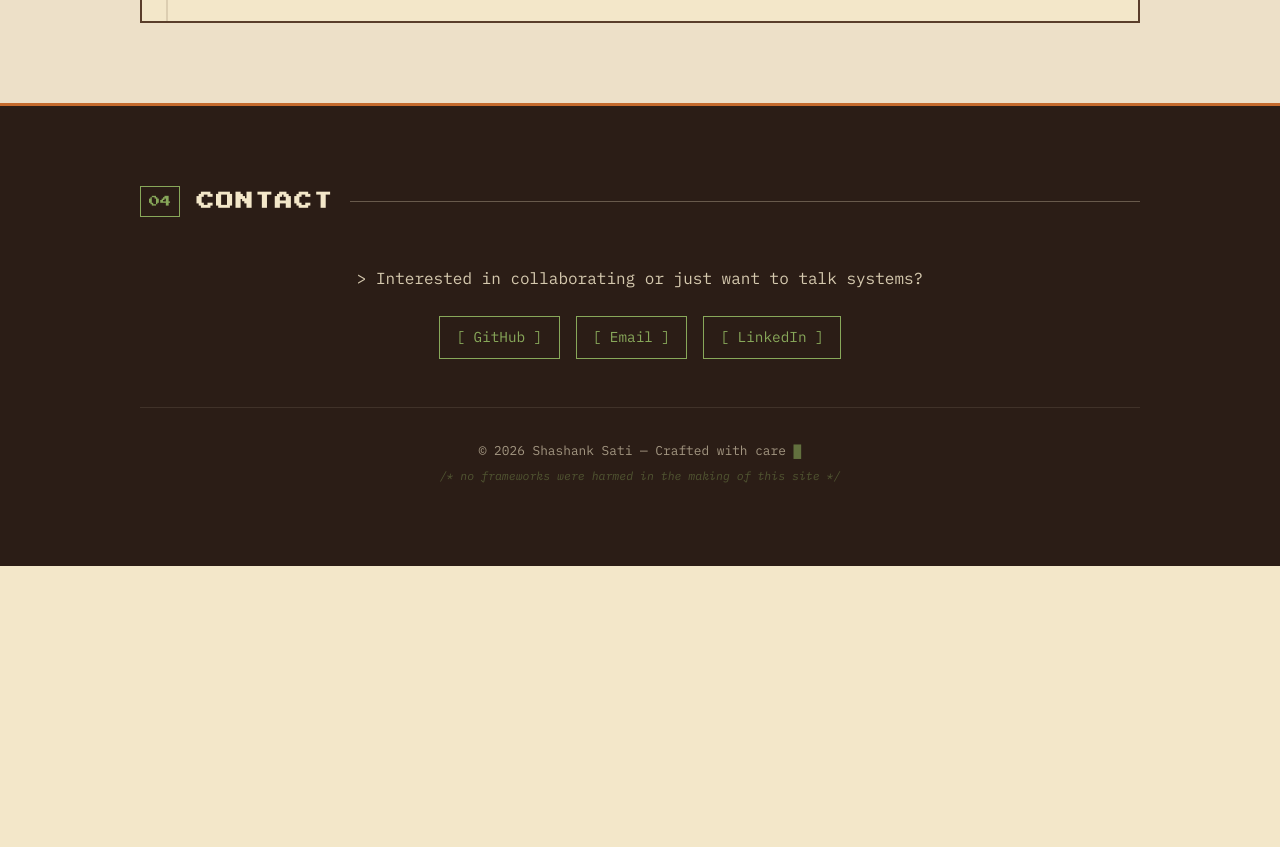
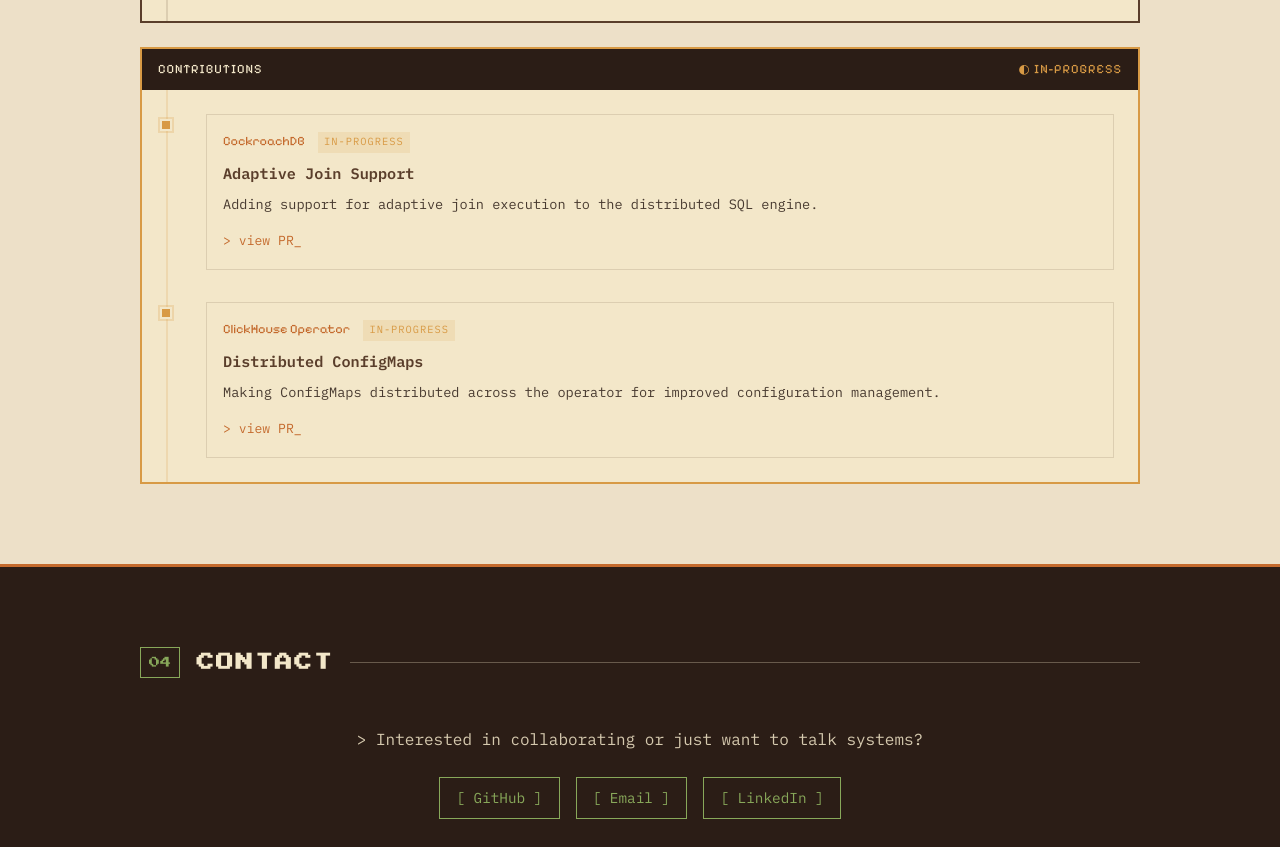
Before and after one commit to shankeleven/shashanksati.com, a plain HTML site: page index.html in a window 1280 px wide. Shown: the part 3419-4266 px from the top of the page. Before the commit the page ends 3985 px from the top, so only its background shows below. Drawn offline with nearby package versions, Linux system fonts and the light colour scheme.

Commit message:
in-progress oss

```diff
--- a/index.html
+++ b/index.html
@@ -375,6 +375,48 @@
 
         </div>
       </div>
+
+      <div class="issue-tracker in-progress" style="margin-top: 1.5rem;">
+        <div class="tracker-header tracker-header-wip">
+          <span class="tracker-title">CONTRIBUTIONS</span>
+          <span class="tracker-status tracker-status-wip">◐ IN-PROGRESS</span>
+        </div>
+
+        <div class="timeline">
+
+          <div class="timeline-entry" id="oss-cockroachdb">
+            <div class="timeline-marker marker-wip"></div>
+            <div class="timeline-card">
+              <div class="timeline-meta">
+                <span class="timeline-project">CockroachDB</span>
+                <span class="timeline-type type-wip">IN-PROGRESS</span>
+              </div>
+              <h3 class="timeline-title">Adaptive Join Support</h3>
+              <p class="timeline-desc">
+                Adding support for adaptive join execution to the distributed SQL engine.
+              </p>
+              <a href="https://github.com/cockroachdb/cockroach" class="timeline-link" target="_blank" rel="noopener">&gt; view PR_</a>
+            </div>
+          </div>
+
+          <div class="timeline-entry" id="oss-clickhouse-operator">
+            <div class="timeline-marker marker-wip"></div>
+            <div class="timeline-card">
+              <div class="timeline-meta">
+                <span class="timeline-project">ClickHouse Operator</span>
+                <span class="timeline-type type-wip">IN-PROGRESS</span>
+              </div>
+              <h3 class="timeline-title">Distributed ConfigMaps</h3>
+              <p class="timeline-desc">
+                Making ConfigMaps distributed across the operator for improved configuration management.
+              </p>
+              <a href="https://github.com/Altinity/clickhouse-operator" class="timeline-link" target="_blank" rel="noopener">&gt; view PR_</a>
+            </div>
+          </div>
+
+        </div>
+      </div>
+
     </div>
   </section>
 
--- a/style.css
+++ b/style.css
@@ -358,6 +358,20 @@ body {
 }
 .timeline-link:hover { color: var(--green); }
 
+/* In-progress tracker variant */
+.tracker-header-wip { background: var(--coffee); }
+.tracker-status-wip { color: var(--amber); }
+.marker-wip { background: var(--amber); animation: pulse-wip 2s ease-in-out infinite; }
+@keyframes pulse-wip {
+  0%, 100% { box-shadow: 0 0 0 0 rgba(216,154,69,0.4); }
+  50% { box-shadow: 0 0 0 5px rgba(216,154,69,0); }
+}
+.type-wip {
+  background: rgba(216,154,69,0.15); color: var(--amber);
+}
+.issue-tracker.in-progress { border-color: var(--amber); }
+.issue-tracker.in-progress .timeline::before { background: rgba(216,154,69,0.2); }
+
 /* ═══════════ CONTACT / FOOTER ═══════════ */
 .contact {
   background: var(--coffee); color: var(--paper);
```
